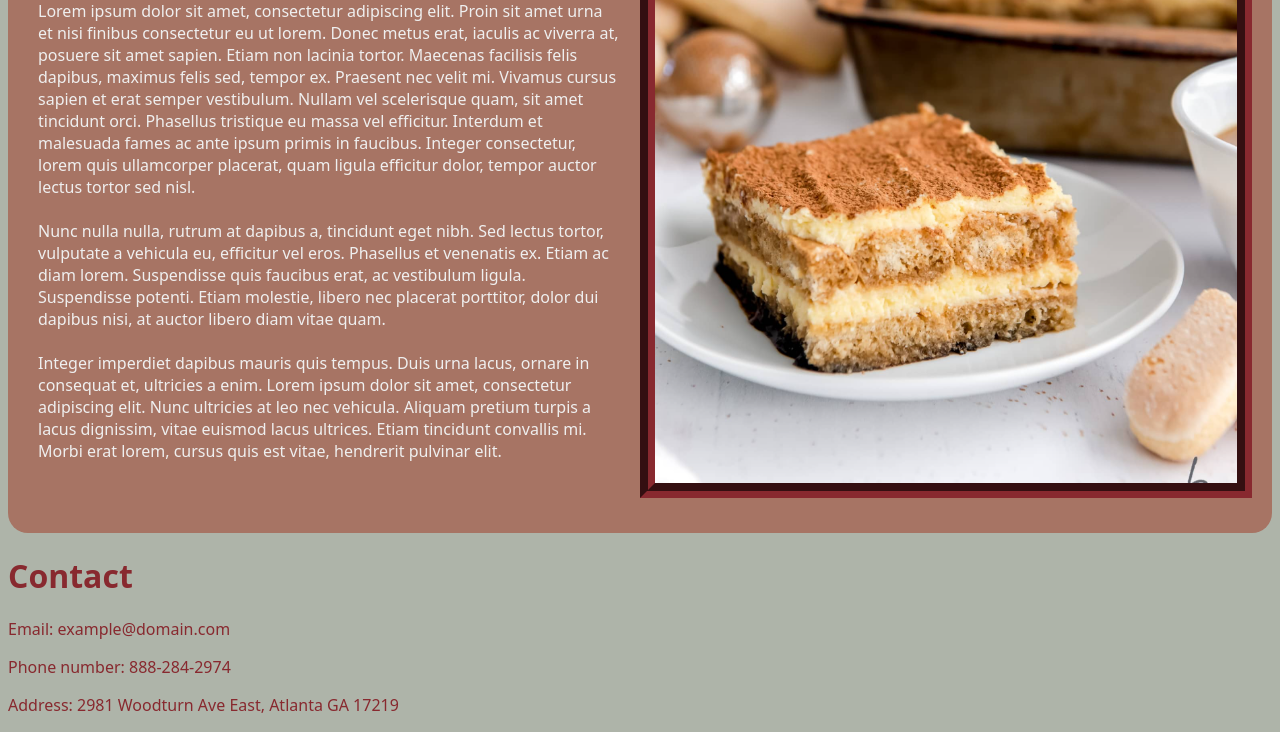
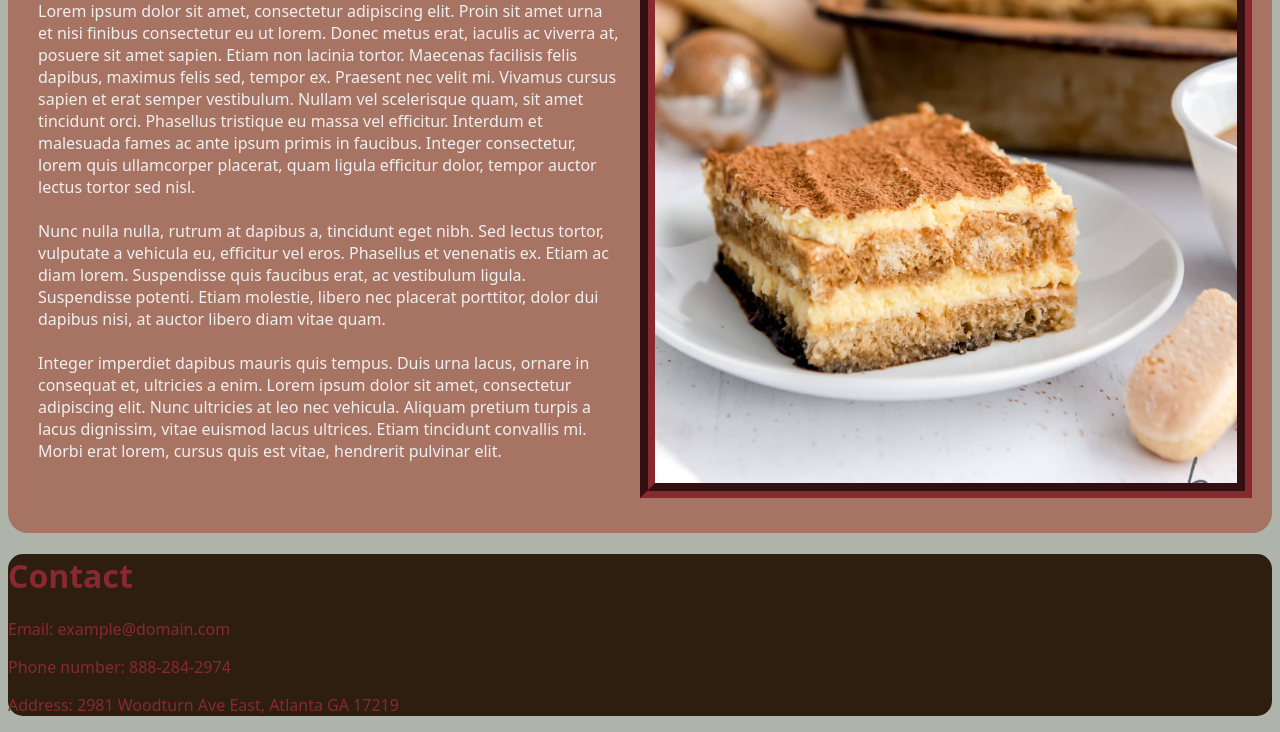
Before and after one commit to rtusiime/sanvi-website, a plain HTML site: page index.html in a window 1280 px wide. Shown: the part 685-1417 px from the top of the page. Drawn offline with Linux system fonts and the light colour scheme.

Commit message:
Added a background to the contact section

```diff
--- a/style.css
+++ b/style.css
@@ -104,4 +104,6 @@ a:hover {
 
 .contact {
     color: #88292F;
+    background-color: #2E1E0F;
+    border-radius: 15px;
 }
```
